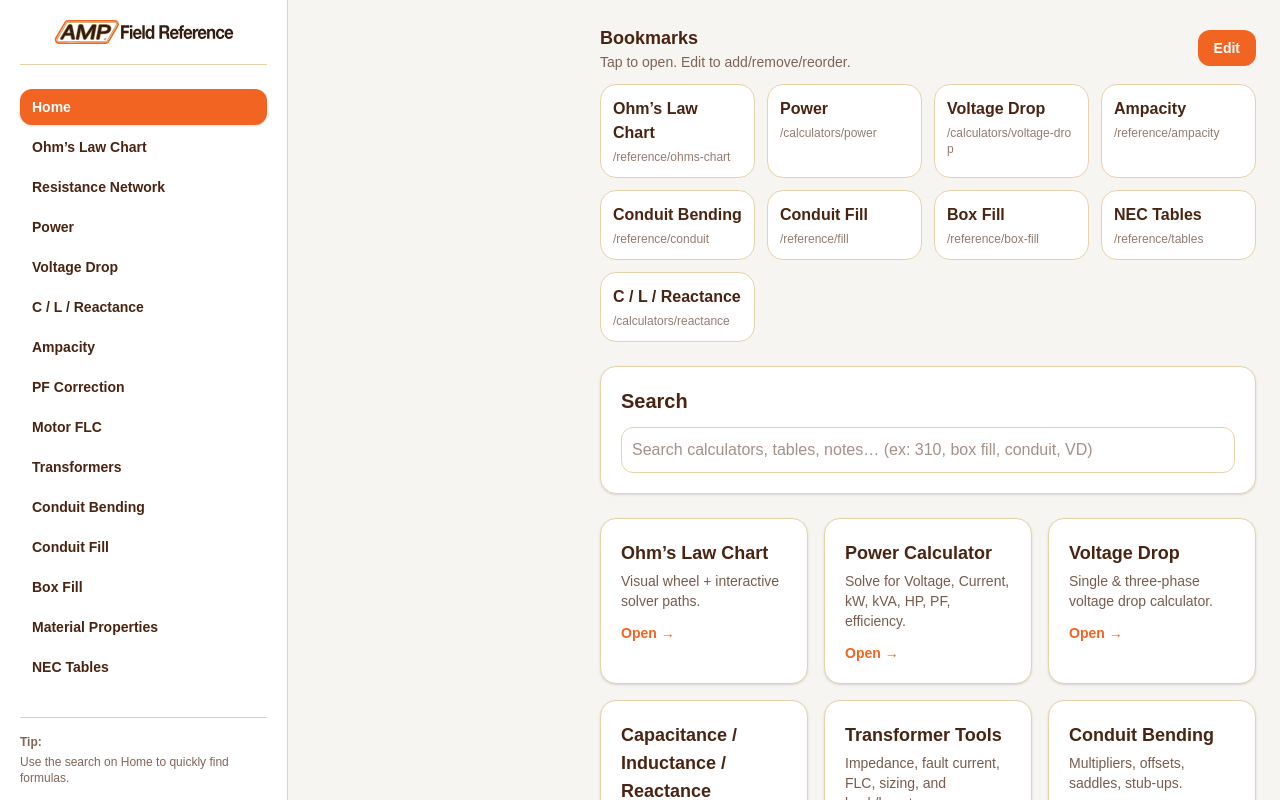
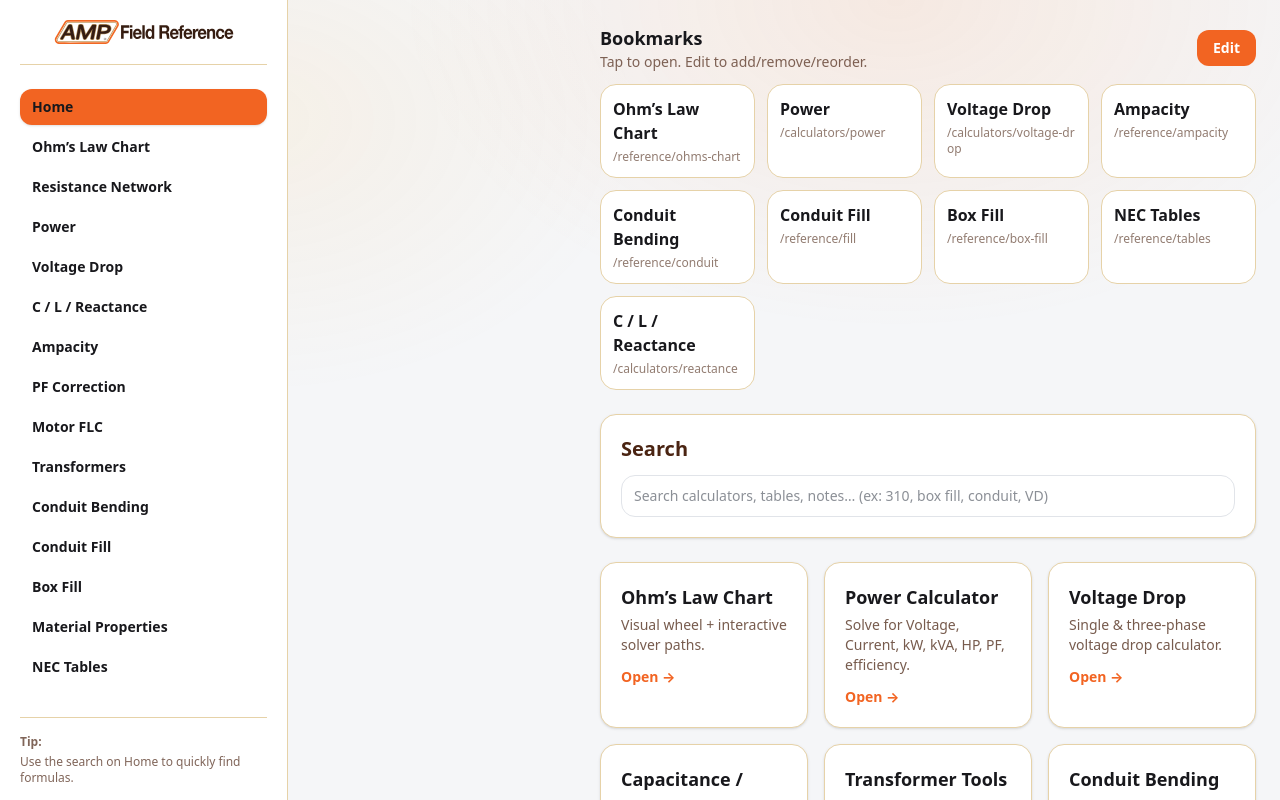
Before and after one commit to laidlawws/amp-field-guide, a Next.js app: page / in a window 1280 px wide. Shown: the top 800 px of the page. Built offline with nearby package versions, Linux system fonts and the light colour scheme.

Commit message:
CSS Updates

```diff
--- a/app/globals.css
+++ b/app/globals.css
@@ -1,40 +1,254 @@
 @import "tailwindcss";
 
+/* ==========================================
+   AMP Field Reference — Clean Light Theme (Polished)
+========================================== */
+
 :root {
-  --background: #f7f5f2;
-  --foreground: #4a2412;
+  color-scheme: light;
+
+  /* Surfaces */
+  --bg: 245 246 248;
+  --panel: 255 255 255;
+  --card: 255 255 255;
+  --muted-bg: 240 242 245;
+
+  /* Text */
+  --fg: 24 24 28;
+  --fg-muted: 100 105 115;
+
+  /* Borders */
+  --border: 225 228 233;
+
+  /* Brand */
+  --brand: 249 115 22;
+  --brand-2: 245 158 11; /* subtle secondary accent */
+  --brand-soft: 255 235 220;
+
+  /* Radius */
+  --r-xl: 20px;
+  --r-lg: 14px;
+  --r-md: 12px;
+
+  /* Shadows */
+  --shadow-sm: 0 2px 10px rgba(0,0,0,0.04);
+  --shadow-md: 0 10px 28px rgba(0,0,0,0.08);
+  --shadow-lg: 0 18px 50px rgba(0,0,0,0.10);
 }
 
+/* ==========================================
+   Base
+========================================== */
+
+html, body { height: 100%; }
+
 body {
-  background: var(--background);
-  color: var(--foreground);
-  font-family: Arial, Helvetica, sans-serif;
+  font-family: ui-sans-serif, system-ui, -apple-system, "Segoe UI", Roboto, Arial;
+  -webkit-font-smoothing: antialiased;
+
+  /* Subtle premium background */
+  background:
+    radial-gradient(900px 600px at 70% 0%, rgba(249,115,22,0.10), transparent 55%),
+    radial-gradient(700px 500px at 20% 15%, rgba(245,158,11,0.07), transparent 55%),
+    rgb(var(--bg));
+
+  color: rgb(var(--fg));
 }
 
-/* App utility classes */
+/* Remove global link color override */
+a { color: inherit; text-decoration: none; }
+
+/* Better default text rhythm */
+p { line-height: 1.55; }
+small { color: rgb(var(--fg-muted)); }
+
+/* Nice selection */
+::selection { background: rgba(249,115,22,0.18); }
+
+/* ==========================================
+   Scrollbar (desktop polish)
+========================================== */
+@media (pointer: fine) {
+  ::-webkit-scrollbar { width: 10px; height: 10px; }
+  ::-webkit-scrollbar-thumb {
+    background: rgba(0,0,0,0.18);
+    border-radius: 999px;
+    border: 3px solid rgba(0,0,0,0);
+    background-clip: padding-box;
+  }
+  ::-webkit-scrollbar-track { background: transparent; }
+}
+
+/* ==========================================
+   Sidebar
+========================================== */
+
+.sidebar {
+  background: rgb(var(--panel));
+  border-right: 1px solid rgb(var(--border));
+  box-shadow: var(--shadow-sm);
+}
+
+/* Optional: if you have a sidebar header area */
+.sidebar-header {
+  padding: 14px 14px 10px;
+  border-bottom: 1px solid rgb(var(--border));
+}
+
+/* Nav items */
+.nav-item {
+  @apply block px-3 py-2 text-sm font-semibold transition;
+  border-radius: var(--r-md);
+  color: rgb(var(--fg-muted));
+}
+
+.nav-item:hover {
+  background: rgb(var(--muted-bg));
+  color: rgb(var(--fg));
+}
+
+/* ===== ACTIVE STATE (Guaranteed) ===== */
+.nav-item.active,
+.nav-item.active *,
+.sidebar a.active,
+.sidebar a.active *,
+.sidebar [aria-current="page"],
+.sidebar [aria-current="page"] * {
+  background: linear-gradient(135deg, rgb(var(--brand)), rgb(var(--brand-2)));
+  color: #ffffff !important;
+  font-weight: 800;
+  border-radius: var(--r-md);
+  box-shadow: 0 8px 18px rgba(249,115,22,0.18);
+}
+
+/* ==========================================
+   Cards / Tiles
+========================================== */
+
+.card,
+.tile {
+  background: rgb(var(--card));
+  border: 1px solid rgb(var(--border));
+  border-radius: var(--r-xl);
+  padding: 1.25rem;
+  box-shadow: var(--shadow-sm);
+  transition: transform 160ms ease, box-shadow 160ms ease, border-color 160ms ease;
+}
+
+.card:hover,
+.tile:hover {
+  box-shadow: var(--shadow-md);
+  transform: translateY(-2px);
+  border-color: rgba(249,115,22,0.22);
+}
+
+/* Card title look */
+.card h1, .card h2, .card h3,
+.tile h1, .tile h2, .tile h3 {
+  font-weight: 900;
+  letter-spacing: -0.4px;
+  line-height: 1.15;
+}
+
+.sub,
+.card small,
+.tile small {
+  color: rgb(var(--fg-muted));
+}
+
+/* Optional helper: section title */
+.section-title {
+  font-size: 18px;
+  font-weight: 900;
+  letter-spacing: -0.4px;
+  margin: 0 0 10px 0;
+}
+
+/* Optional helper: subtle badge/pill */
+.badge {
+  display: inline-flex;
+  align-items: center;
+  gap: 6px;
+  padding: 4px 10px;
+  border-radius: 999px;
+  font-size: 12px;
+  font-weight: 800;
+  background: rgba(249,115,22,0.12);
+  color: rgb(var(--brand));
+  border: 1px solid rgba(249,115,22,0.18);
+}
+
+/* ==========================================
+   Search / Inputs
+========================================== */
+
+.search-wrapper {
+  background: white;
+  border: 1px solid rgb(var(--border));
+  border-radius: var(--r-xl);
+  padding: 1rem;
+  box-shadow: var(--shadow-sm);
+}
+
 .input {
-  @apply w-full p-2.5 rounded-xl border bg-white outline-none;
-  border-color: #e6d2a8;
+  @apply w-full px-3 py-2.5 text-sm outline-none transition;
+  background: white;
+  border: 1px solid rgb(var(--border));
+  border-radius: var(--r-lg);
+}
+
+.input::placeholder {
+  color: rgba(100,105,115,0.75);
 }
 
 .input:focus {
-  box-shadow: 0 0 0 2px #f26422;
+  border-color: rgb(var(--brand));
+  box-shadow: 0 0 0 4px rgba(249,115,22,0.16);
 }
 
+/* Accessible focus style for clickable stuff */
+:where(button, a, input, select, textarea, [role="button"], .nav-item):focus-visible {
+  outline: none;
+  box-shadow: 0 0 0 4px rgba(249,115,22,0.18);
+  border-radius: 12px;
+}
+
+/* ==========================================
+   Buttons
+========================================== */
+
 .btn {
-  @apply w-full rounded-xl text-white p-2.5 font-extrabold transition;
-  background: #f26422;
+  @apply inline-flex items-center justify-center gap-2 px-4 py-2.5 text-sm font-extrabold transition;
+  border-radius: var(--r-lg);
+  background: linear-gradient(135deg, rgb(var(--brand)), rgb(var(--brand-2)));
+  color: white;
+  box-shadow: 0 10px 22px rgba(249,115,22,0.18);
 }
 
 .btn:hover {
-  opacity: 0.9;
+  transform: translateY(-1px);
+  filter: saturate(1.05);
+  box-shadow: 0 14px 30px rgba(249,115,22,0.22);
 }
 
 .btn:active {
-  transform: scale(0.99);
+  transform: translateY(0px) scale(0.99);
 }
 
+.btn:disabled {
+  opacity: 0.6;
+  cursor: not-allowed;
+  box-shadow: none;
+}
+
+/* ==========================================
+   Small UI
+========================================== */
+
 .kbd {
-  @apply px-2 py-1 rounded-lg border bg-white text-xs font-bold;
-  border-color: #e6d2a8;
+  @apply px-2 py-1 text-xs font-semibold;
+  border-radius: 9px;
+  border: 1px solid rgb(var(--border));
+  background: rgb(var(--muted-bg));
+  color: rgb(var(--fg-muted));
 }
```
